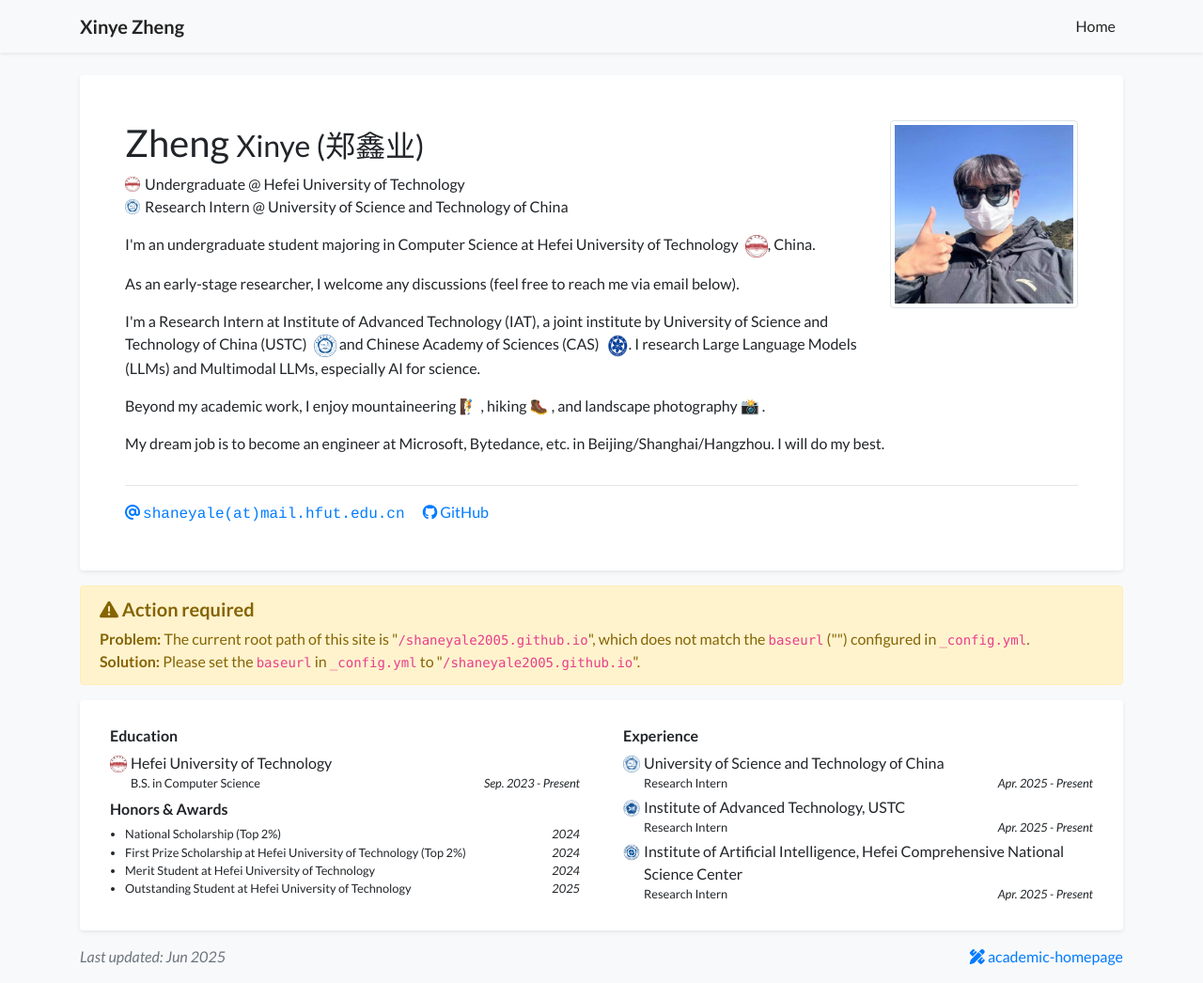
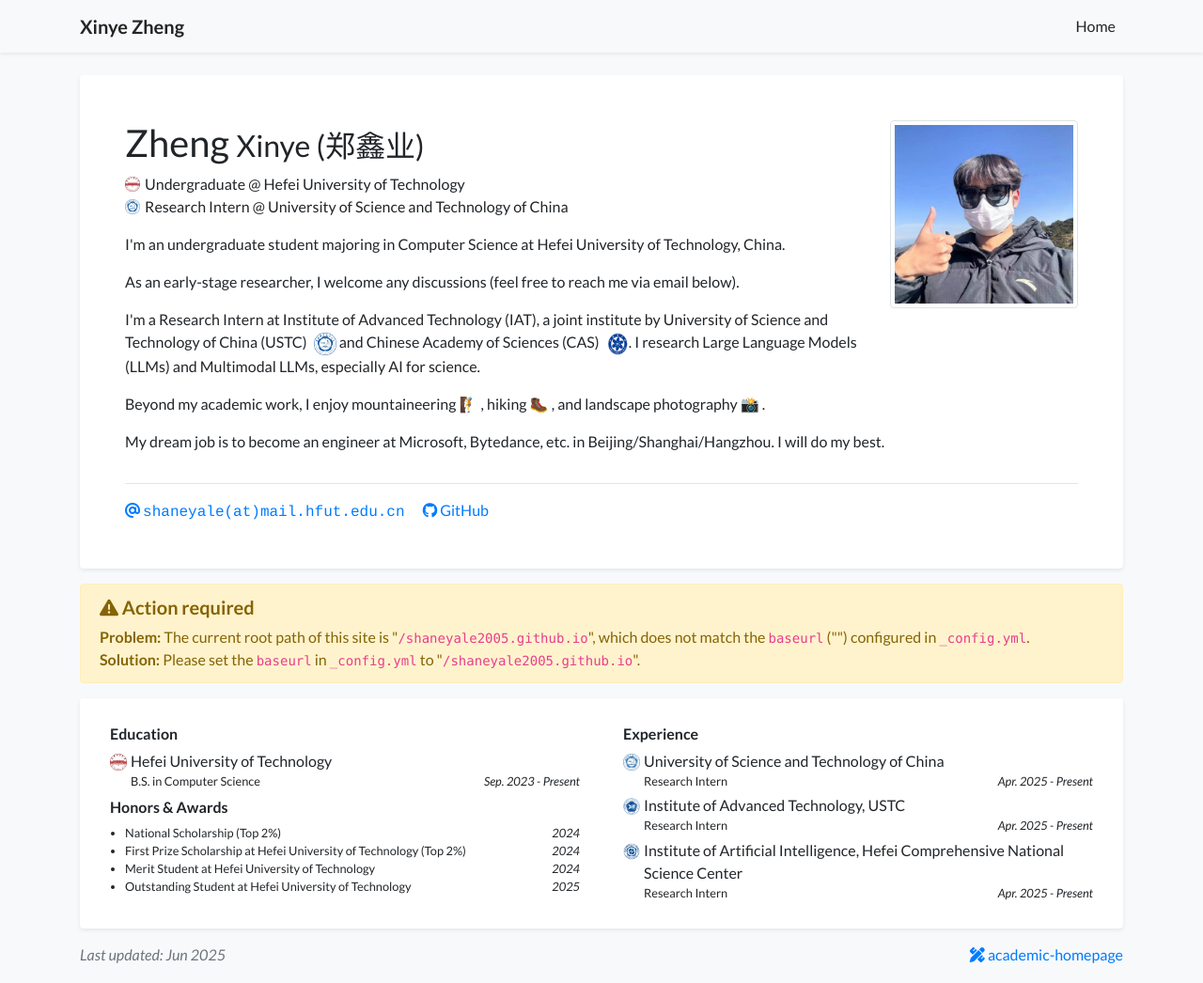
Before and after one commit to shaneyale2005/shaneyale2005.github.io, a Jekyll site: the page built from index.html, in a window 1280 px wide and 1046 px high. Shown: the whole window at 94% size. Built offline with Jekyll 4.4.1, drawn with Linux system fonts in a browser that asks for light colours; nearby versions of some CDN libraries; a style sheet for code colours, icons or effects is not loaded.

Commit message:
updated profile

```diff
--- a/_data/profile.yml
+++ b/_data/profile.yml
@@ -23,7 +23,7 @@ github: shaneyale2005
 short_bio_text_justify: false
 short_bio: >-
   <p>
-    I'm an undergraduate student majoring in Computer Science at Hefei University of Technology <img src="/assets/images/badges/HFUTlogo.png" alt="HFUT Logo" style="width: 24px; height: 24px; vertical-align: middle; margin-left: 4px;">, China.
+    I'm an undergraduate student majoring in Computer Science at Hefei University of Technology, China.
   </p>
   <p>
     As an early-stage researcher, I welcome any discussions (feel free to reach me via email below).
```
